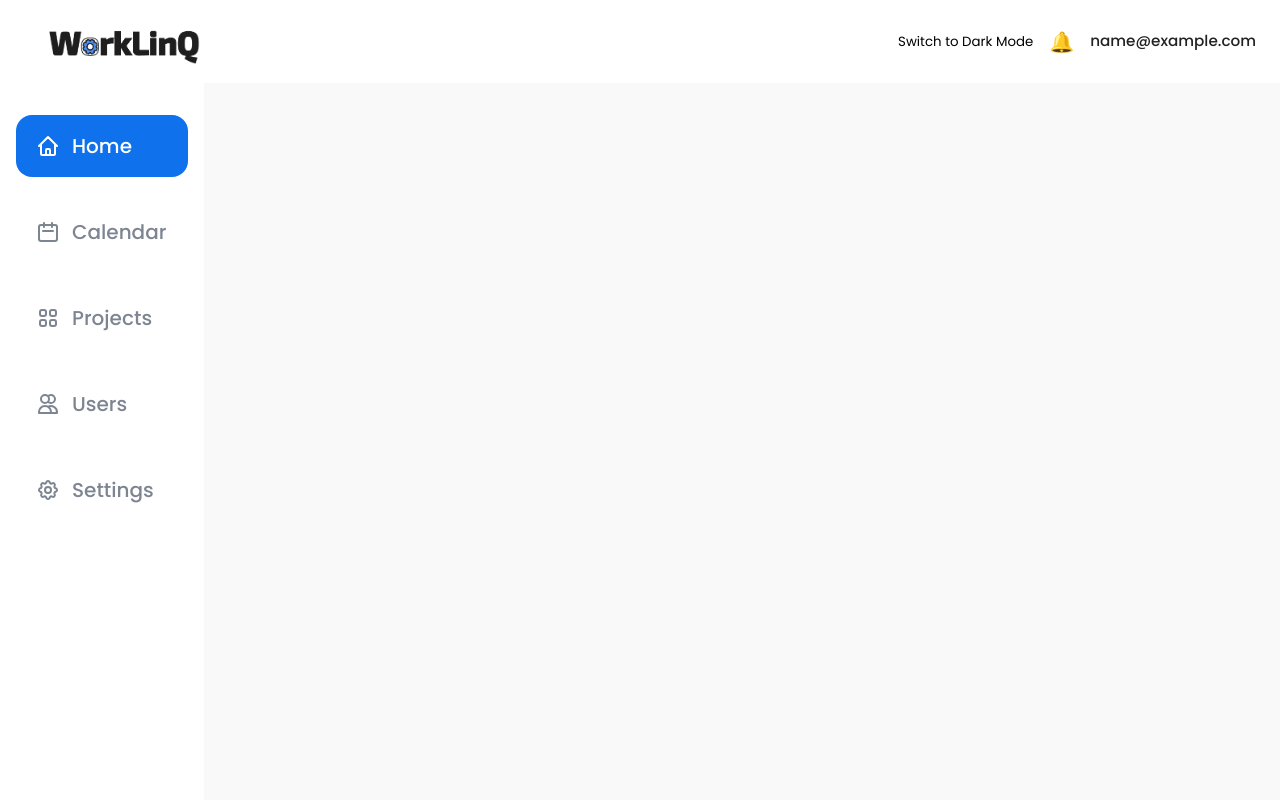
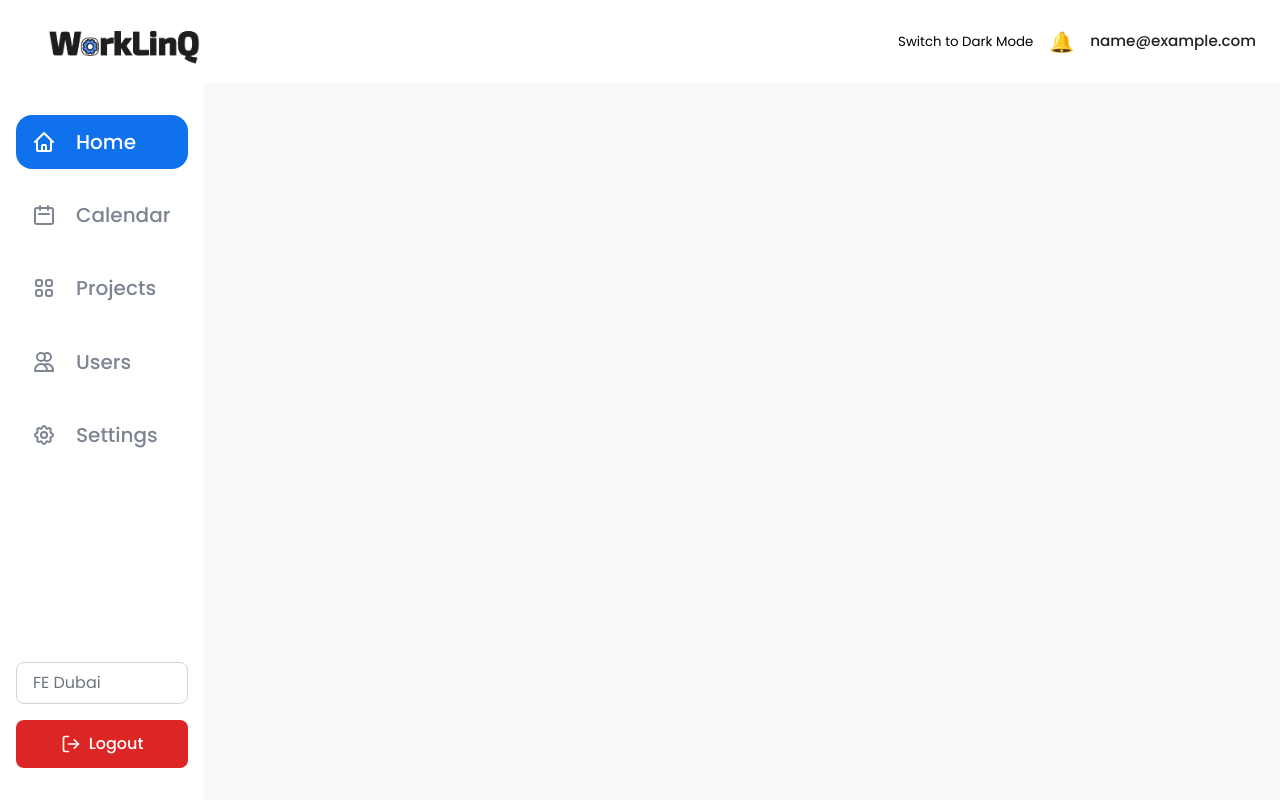
Before and after one commit to sujilvsukumaran/worklinq, a Next.js app: page / in a window 1280 px wide. Built offline with nearby package versions, Linux system fonts and the light colour scheme; sample sign-in values are in the browser's storage.

Commit message:
Good progress so far. Added the side bar

```diff
--- a/src/containers/dashboard/components/Sidebar.tsx
+++ b/src/containers/dashboard/components/Sidebar.tsx
@@ -2,23 +2,36 @@
 
 import { useState } from 'react';
 import styles from '../styles/Sidebar.module.css';
-import { HiOutlineHome, HiOutlineCalendar, HiOutlineViewGrid, HiOutlineUsers, HiOutlineCog } from 'react-icons/hi';
+import {
+    HiOutlineHome,
+    HiOutlineCalendar,
+    HiOutlineViewGrid,
+    HiOutlineUsers,
+    HiOutlineCog
+} from 'react-icons/hi';
+import { FiLogOut } from 'react-icons/fi';
 
 const navItems = [
-    { id: 'home', label: 'Home', icon: <HiOutlineHome /> },
-    { id: 'calendar', label: 'Calendar', icon: <HiOutlineCalendar /> },
-    { id: 'projects', label: 'Projects', icon: <HiOutlineViewGrid /> },
-    { id: 'users', label: 'Users', icon: <HiOutlineUsers /> },
-    { id: 'settings', label: 'Settings', icon: <HiOutlineCog /> },
+    { id: 'home',    label: 'Home',     icon: <HiOutlineHome /> },
+    { id: 'calendar',label: 'Calendar', icon: <HiOutlineCalendar /> },
+    { id: 'projects',label: 'Projects', icon: <HiOutlineViewGrid /> },
+    { id: 'users',   label: 'Users',    icon: <HiOutlineUsers /> },
+    { id: 'settings',label: 'Settings', icon: <HiOutlineCog /> },
 ];
 
 export default function Sidebar() {
     const [active, setActive] = useState('home');
+    const [location, setLocation] = useState('FE Dubai');
+
+    const handleLogout = () => {
+        // TODO: hook up your logout logic here
+        console.log('logging out…');
+    };
 
     return (
         <aside className={styles.sidebar}>
             <nav className={styles.nav}>
-                {navItems.map((item) => (
+                {navItems.map(item => (
                     <button
                         key={item.id}
                         className={`${styles.navItem} ${active === item.id ? styles.active : ''}`}
@@ -29,6 +42,27 @@ export default function Sidebar() {
                     </button>
                 ))}
             </nav>
+
+            {/* footer gets pushed down by margin-top: auto */}
+            <div className={styles.footer}>
+                <select
+                    className={styles.select}
+                    value={location}
+                    onChange={(e) => setLocation(e.target.value)}
+                >
+                    <option>FE Dubai</option>
+                    <option>FE London</option>
+                    <option>FE New York</option>
+                </select>
+
+                <button
+                    className={styles.logoutButton}
+                    onClick={handleLogout}
+                >
+                    <span className={styles.logoutIcon}><FiLogOut /></span>
+                    Logout
+                </button>
+            </div>
         </aside>
     );
 }
--- a/src/containers/dashboard/styles/Sidebar.module.css
+++ b/src/containers/dashboard/styles/Sidebar.module.css
@@ -12,14 +12,15 @@
 .nav {
     display: flex;
     flex-direction: column;
-    gap: 1.5rem;
+    gap: 1.2rem;
 }
 
 .navItem {
     all: unset;
-    display: flex;
+    display: inline-flex;
     align-items: center;
-    padding: 1rem 1.25rem;
+    gap: 0.5rem;
+    padding: 0.75rem 1rem;
     border-radius: 1rem;
     font-size: 1.25rem;
     font-weight: 500;
@@ -47,3 +48,52 @@
 .label {
     white-space: nowrap;
 }
+.footer {
+    margin-top: auto;
+    display: flex;
+    flex-direction: column;
+    gap: 1rem;
+}
+
+/* the dropdown */
+.select {
+    all: unset;
+    box-sizing: border-box;     /* Include padding + border in width */
+    width: 100%;                /* Ensure it doesn't overflow */
+    max-width: 100%;            /* Prevent accidental overflow */
+    display: inline-flex;
+    align-items: center;
+    padding: 0.5rem 1rem;
+    border: 1px solid #d1d5db;
+    border-radius: 0.5rem;
+    font-size: 1rem;
+    color: #6b7280;
+    cursor: pointer;
+    background-color: white;
+}
+
+/* logout button */
+.logoutButton {
+    all: unset;
+    display: inline-flex;
+    align-items: center;
+    justify-content: center;
+    gap: 0.5rem;
+    padding: 0.75rem 1rem;
+    border-radius: 0.5rem;
+    background-color: #dc2626;
+    color: white;
+    font-size: 1rem;
+    font-weight: 500;
+    cursor: pointer;
+    transition: background-color 0.2s;
+}
+
+.logoutButton:hover {
+    background-color: #b91c1c;
+}
+
+.logoutIcon {
+    display: inline-flex;
+    font-size: 1.25rem;
+}
```
